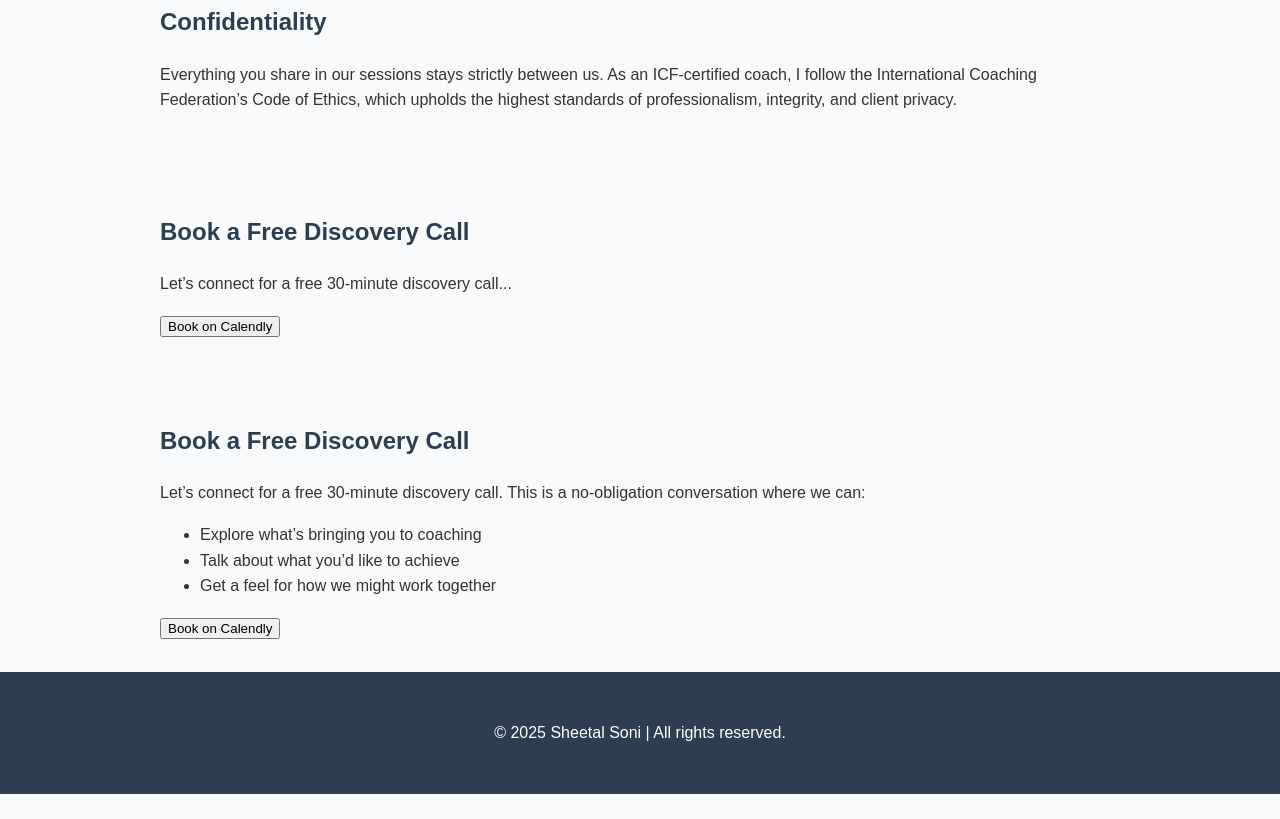
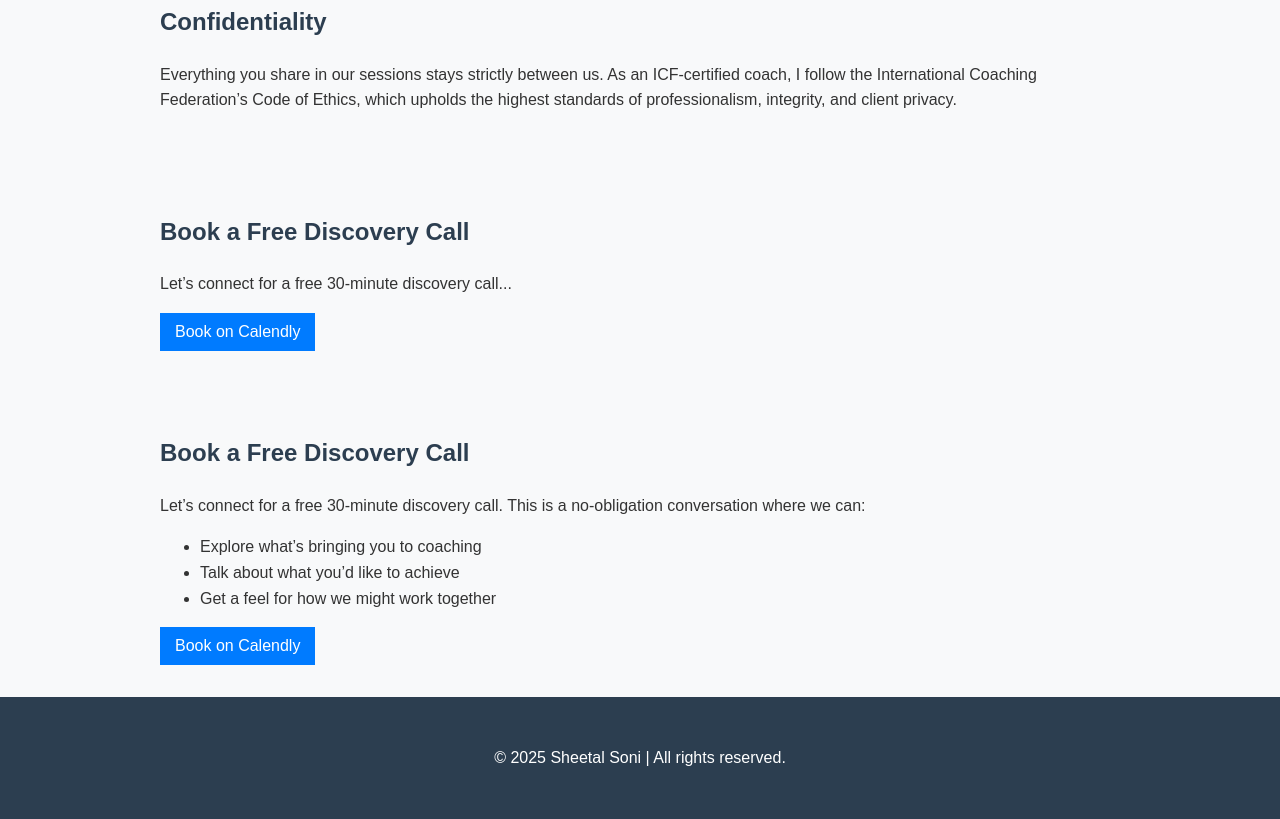
Before and after one commit to yojnys/sheetalcoach, a plain HTML site: page index.html in a window 1280 px wide. Shown: the part 1866-2685 px from the top of the page. Before the commit the page ends 2660 px from the top, so only its background shows below. Drawn offline with Linux system fonts and the light colour scheme.

Commit message:
Update style.css

```diff
--- a/style.css
+++ b/style.css
@@ -8,3 +8,14 @@ nav a { color: white; margin: 0 15px; text-decoration: none; }
 nav a:hover { text-decoration: underline; }
 section { padding: 2rem; max-width: 960px; margin: auto; text-align: left; }
 footer { background: #2c3e50; color: white; text-align: center; padding: 2rem 0; }
+button {
+    background-color: #007BFF;
+    color: white;
+    border: none;
+    padding: 10px 15px;
+    font-size: 1em;
+    cursor: pointer;
+}
+button:hover {
+    background-color: #0056b3;
+}
```
